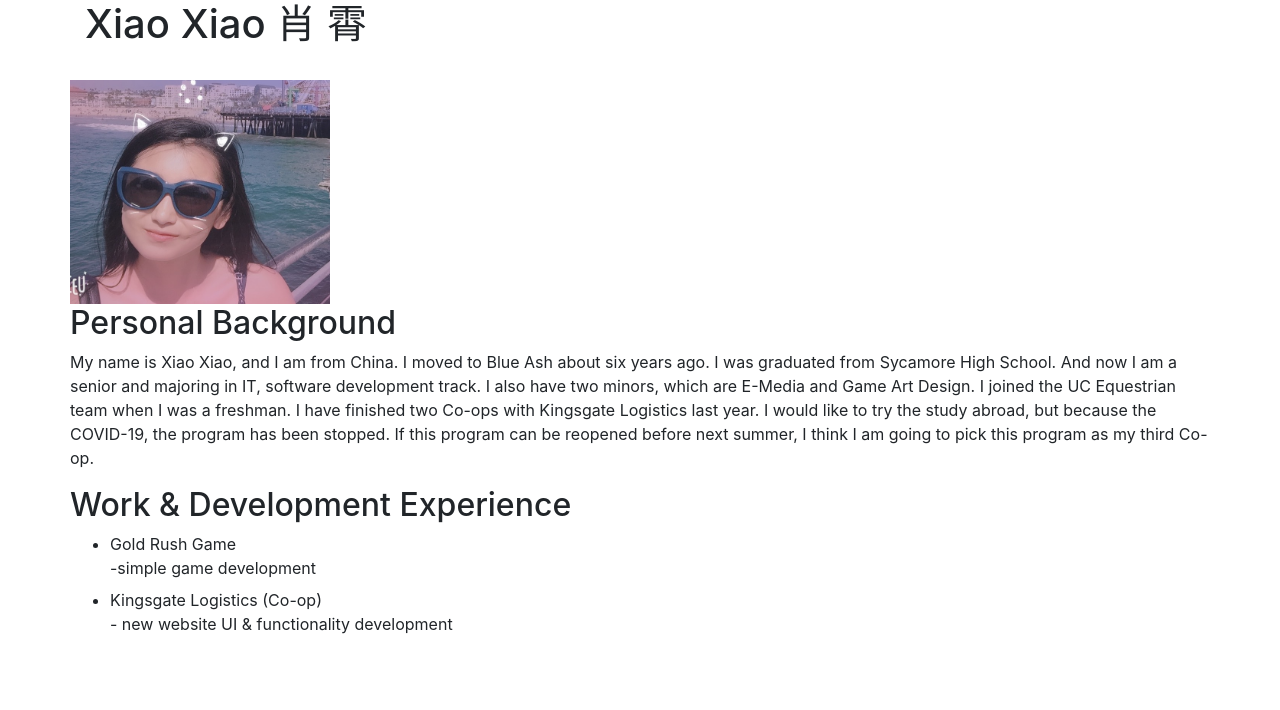
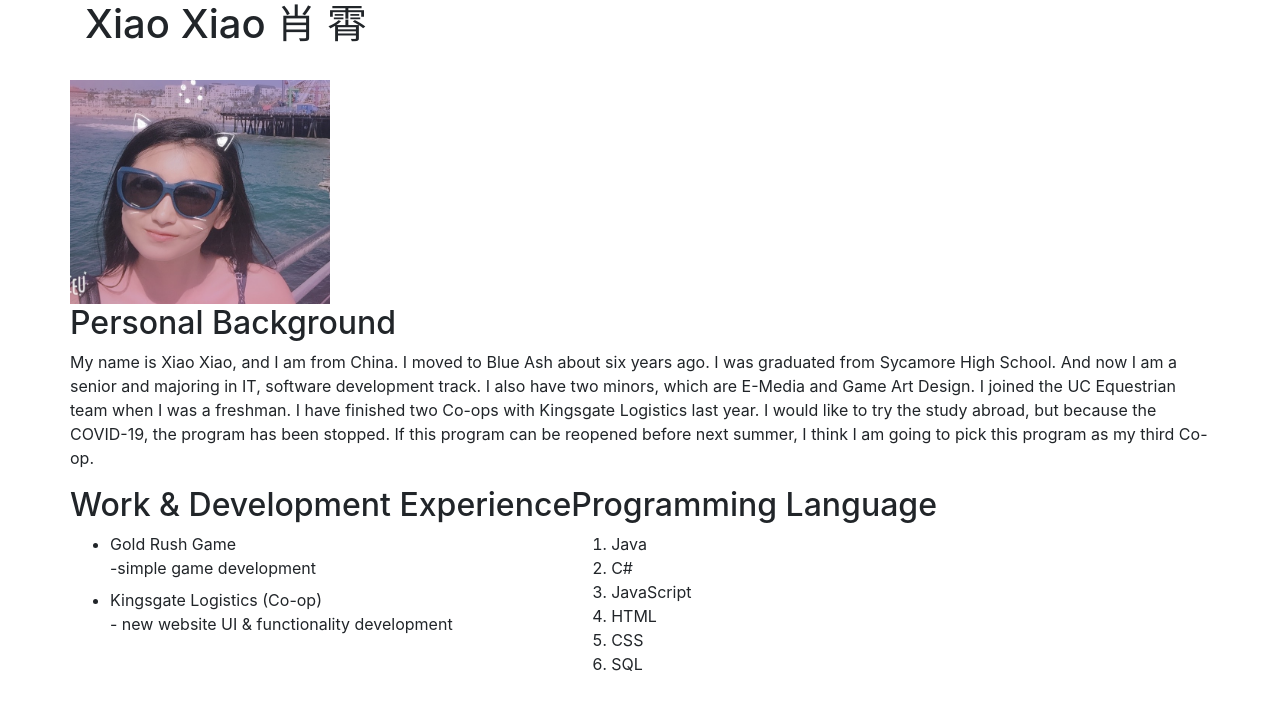
Before and after one commit to IT3049C-Fall20/1-online-portfolio-Xiao0909, a website: page index.html in a window 1280 px wide. Drawn offline with nearby package versions, Linux system fonts and the light colour scheme.

Commit message:
added programming languages section

```diff
--- a/index.html
+++ b/index.html
@@ -52,7 +52,19 @@
           </ul>
         </div>
       </div>
-
+      <div class="column1">
+        <div class="section" id="programmingLanguage">
+          <h2>Programming Language</h2>
+          <ol>
+            <li>Java</li>
+            <li>C#</li>
+            <li>JavaScript</li>
+            <li>HTML</li>
+            <li>CSS</li>
+            <li>SQL</li>
+          </ol>
+        </div>
+      </div>
     </div>
 
   </div>
```
